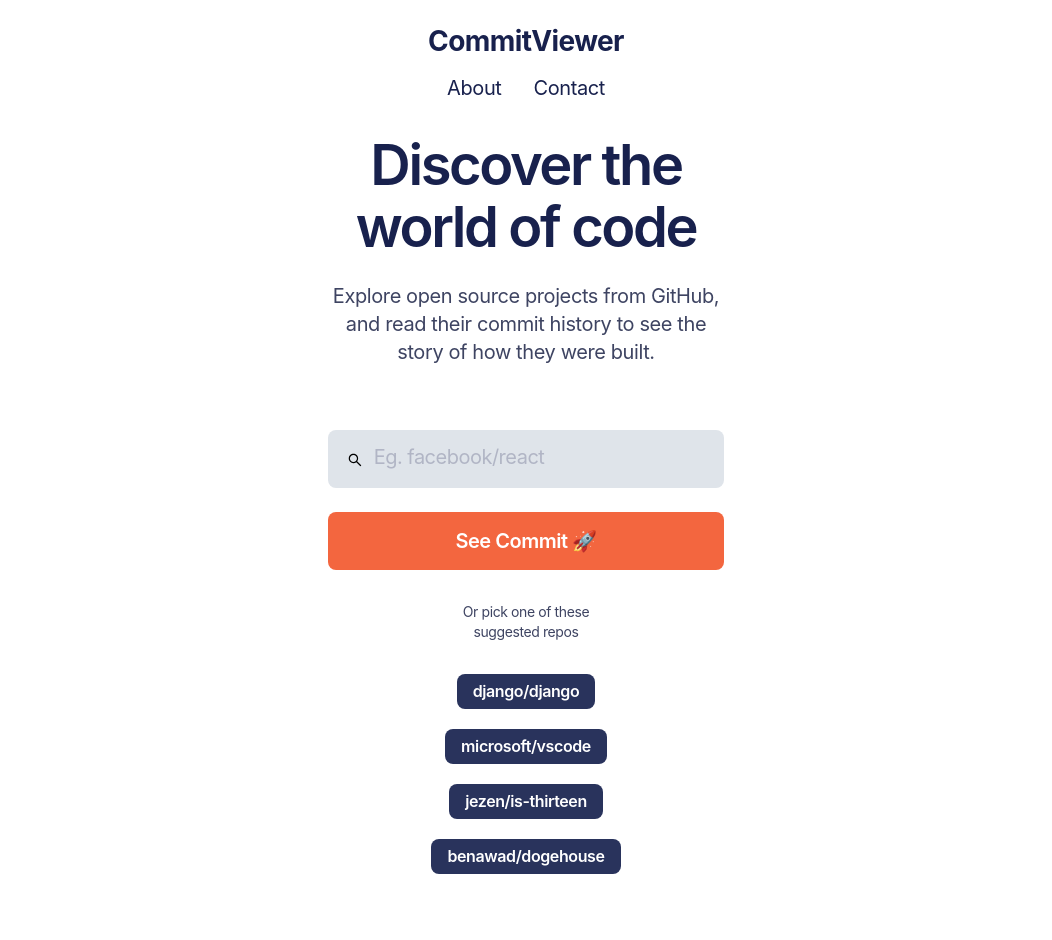
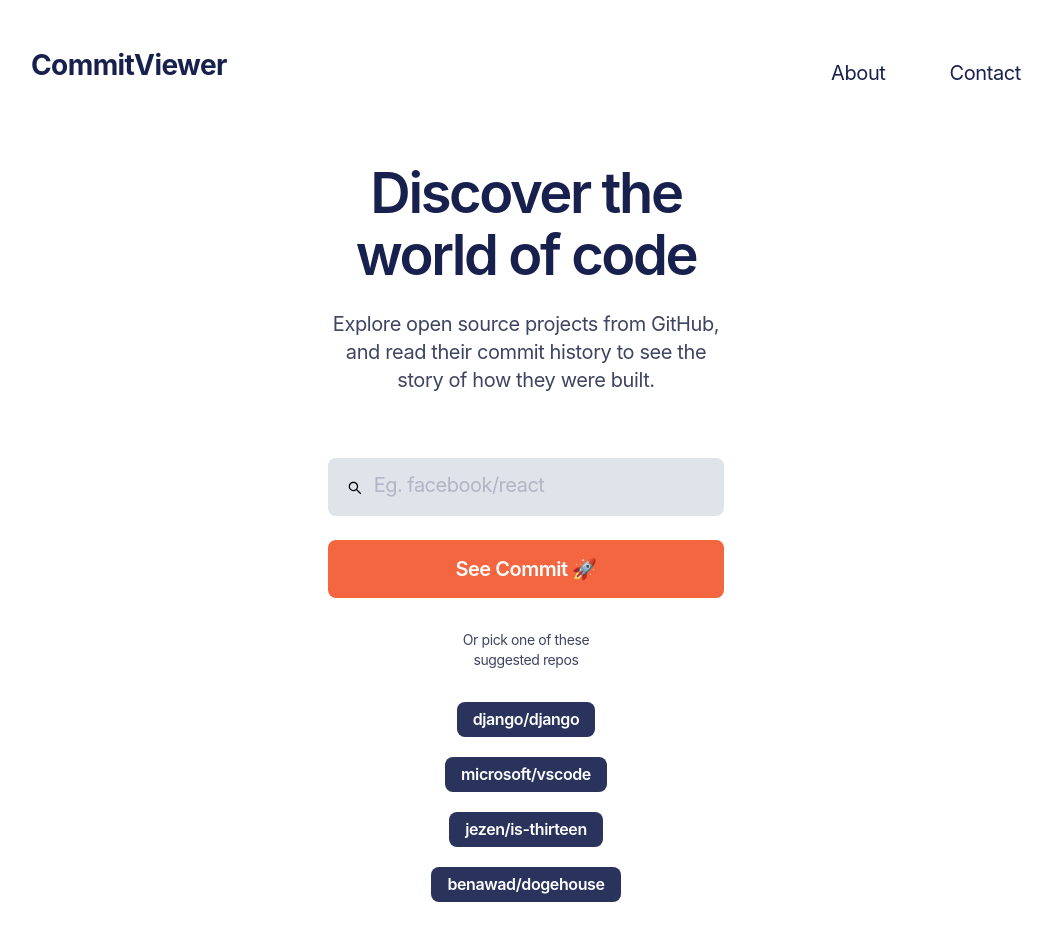
Before and after one commit to somoye123/dado-react-code-audition, a React (Create React App) app: page / in a window 1280 px wide. Shown: the top 940 px of the page, without its empty margins (114-1166 px from the left). Built offline with nearby package versions, Linux system fonts and the light colour scheme.

Commit message:
add desktop view styling for header section

```diff
--- a/src/pages/Home.jsx
+++ b/src/pages/Home.jsx
@@ -107,6 +107,19 @@ const HomePageHeaderContainer = styled.header`
       }
     }
   }
+  @media screen and (min-width: 992px) {
+    nav {
+      padding: 48px 145px 0;
+      flex-direction: row;
+      justify-content: space-between;
+      margin-bottom: 64px;
+    }
+    ul {
+      li:last-child {
+        margin-left: 32px;
+      }
+    }
+  }
 `;
 const HomePageMainContainer = styled.main`
   h1 {
```
